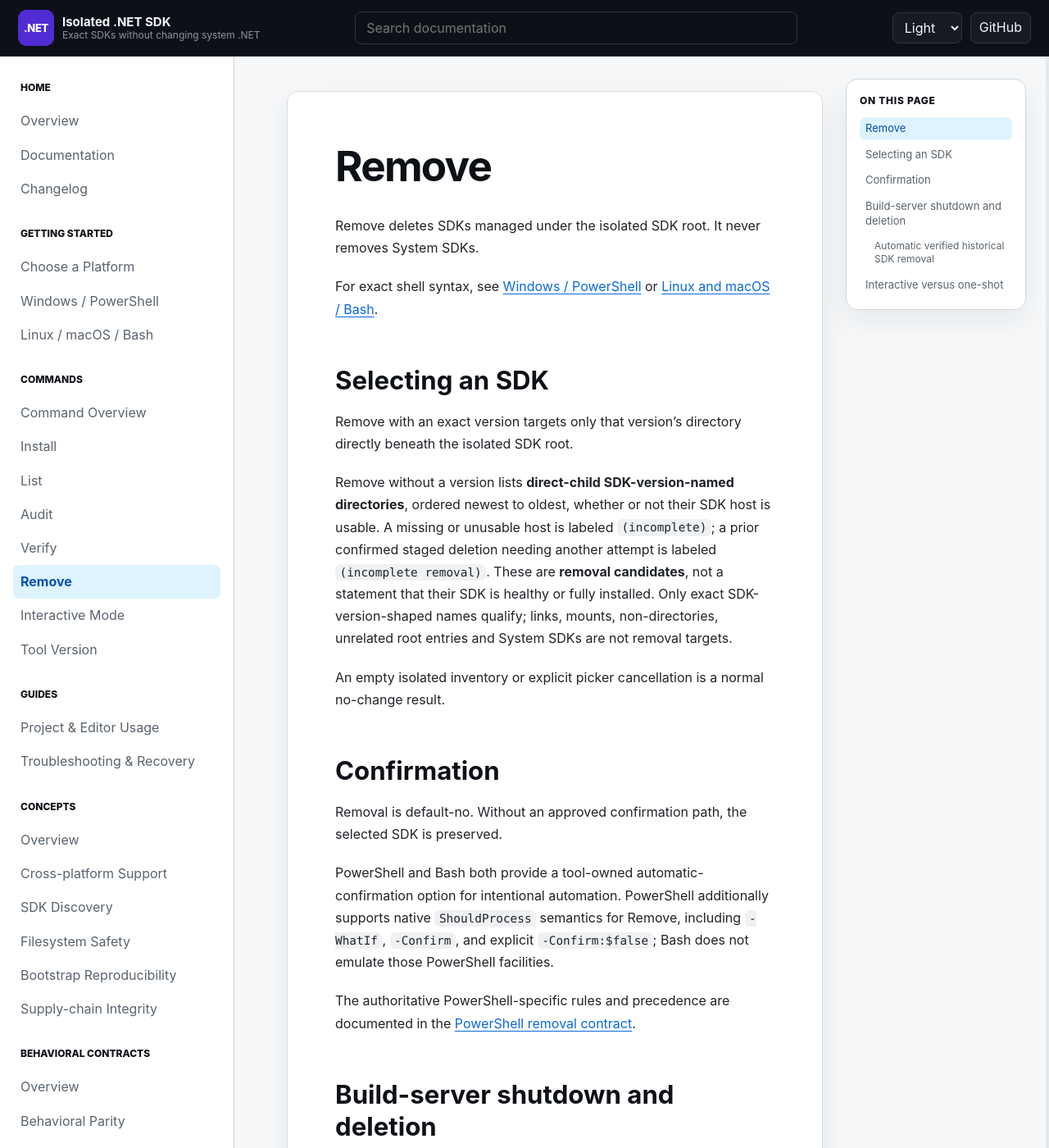
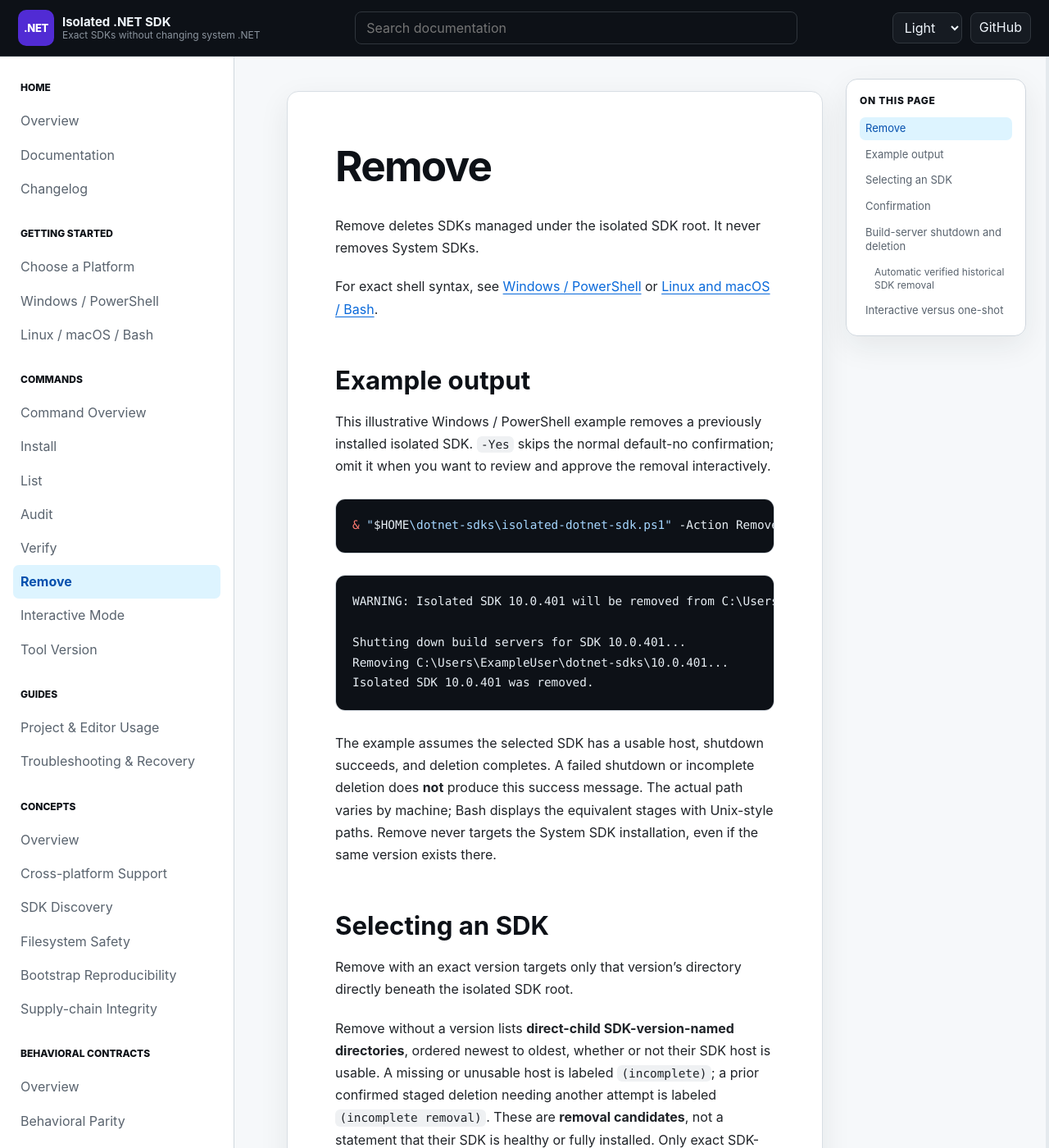
Before and after one commit to infoconex/isolated-dotnet-sdk, a Jekyll site: the page built from docs/commands/remove.md, in a window 1280 px wide and 1400 px high. Shown: the whole window at 82% size. Built offline with Jekyll 4.4.1, drawn with Linux system fonts in a browser that asks for light colours; our own code applies the rules of GitHub Pages for plain Markdown files.

Commit message:
docs(commands): add representative console output for remove

````diff
--- a/docs/commands/remove.md
+++ b/docs/commands/remove.md
@@ -3,6 +3,24 @@
 Remove deletes SDKs managed under the isolated SDK root. It never removes System SDKs.
 
 For exact shell syntax, see [Windows / PowerShell](../getting-started/windows-powershell.md#remove-an-isolated-sdk) or [Linux and macOS / Bash](../getting-started/linux-macos-bash.md#remove-an-isolated-sdk).
+
+## Example output
+
+This illustrative Windows / PowerShell example removes a previously installed isolated SDK. `-Yes` skips the normal default-no confirmation; omit it when you want to review and approve the removal interactively.
+
+```powershell
+& "$HOME\dotnet-sdks\isolated-dotnet-sdk.ps1" -Action Remove -SdkVersion '10.0.401' -Yes
+```
+
+```text
+WARNING: Isolated SDK 10.0.401 will be removed from C:\Users\ExampleUser\dotnet-sdks\10.0.401
+
+Shutting down build servers for SDK 10.0.401...
+Removing C:\Users\ExampleUser\dotnet-sdks\10.0.401...
+Isolated SDK 10.0.401 was removed.
+```
+
+The example assumes the selected SDK has a usable host, shutdown succeeds, and deletion completes. A failed shutdown or incomplete deletion does **not** produce this success message. The actual path varies by machine; Bash displays the equivalent stages with Unix-style paths. Remove never targets the System SDK installation, even if the same version exists there.
 
 ## Selecting an SDK
 
````
